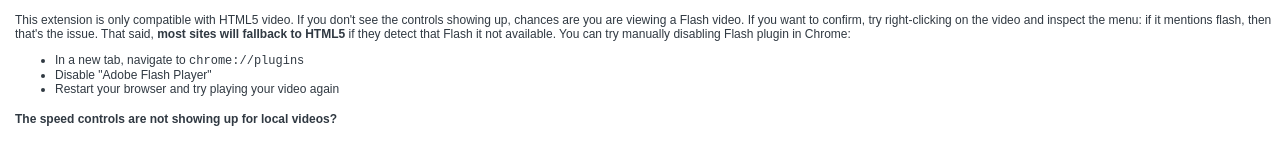
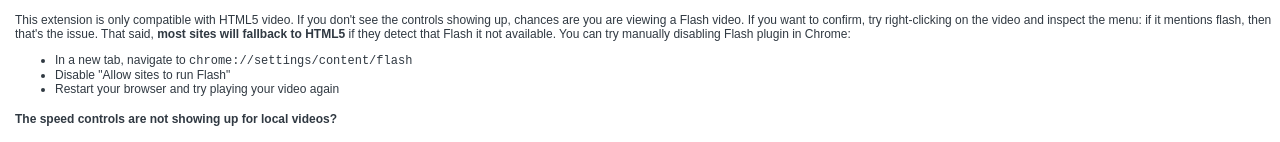
Before and after one commit to igrigorik/videospeed, a browser extension: page options.html in a window 1280 px wide. Shown: the part 738-880 px from the top of the page. Drawn offline with Linux system fonts and the light colour scheme.

Commit message:
update disable flash instructions
Closes #249

```diff
--- a/options.html
+++ b/options.html
@@ -86,8 +86,8 @@
       <p>This extension is only compatible with HTML5 video. If you don't see the controls showing up, chances are you are viewing a Flash video. If you want to confirm, try right-clicking on the video and inspect the menu: if it mentions flash, then that's the issue. That said, <b>most sites will fallback to HTML5</b> if they detect that Flash it not available. You can try manually disabling Flash plugin in Chrome:</p>
 
       <ul>
-        <li>In a new tab, navigate to <code>chrome://plugins</code></li>
-        <li>Disable "Adobe Flash Player"</li>
+        <li>In a new tab, navigate to <code>chrome://settings/content/flash</code></li>
+        <li>Disable "Allow sites to run Flash"</li>
         <li>Restart your browser and try playing your video again</li>
       </ul>
 
```
Also changed, not shown: README.md.
